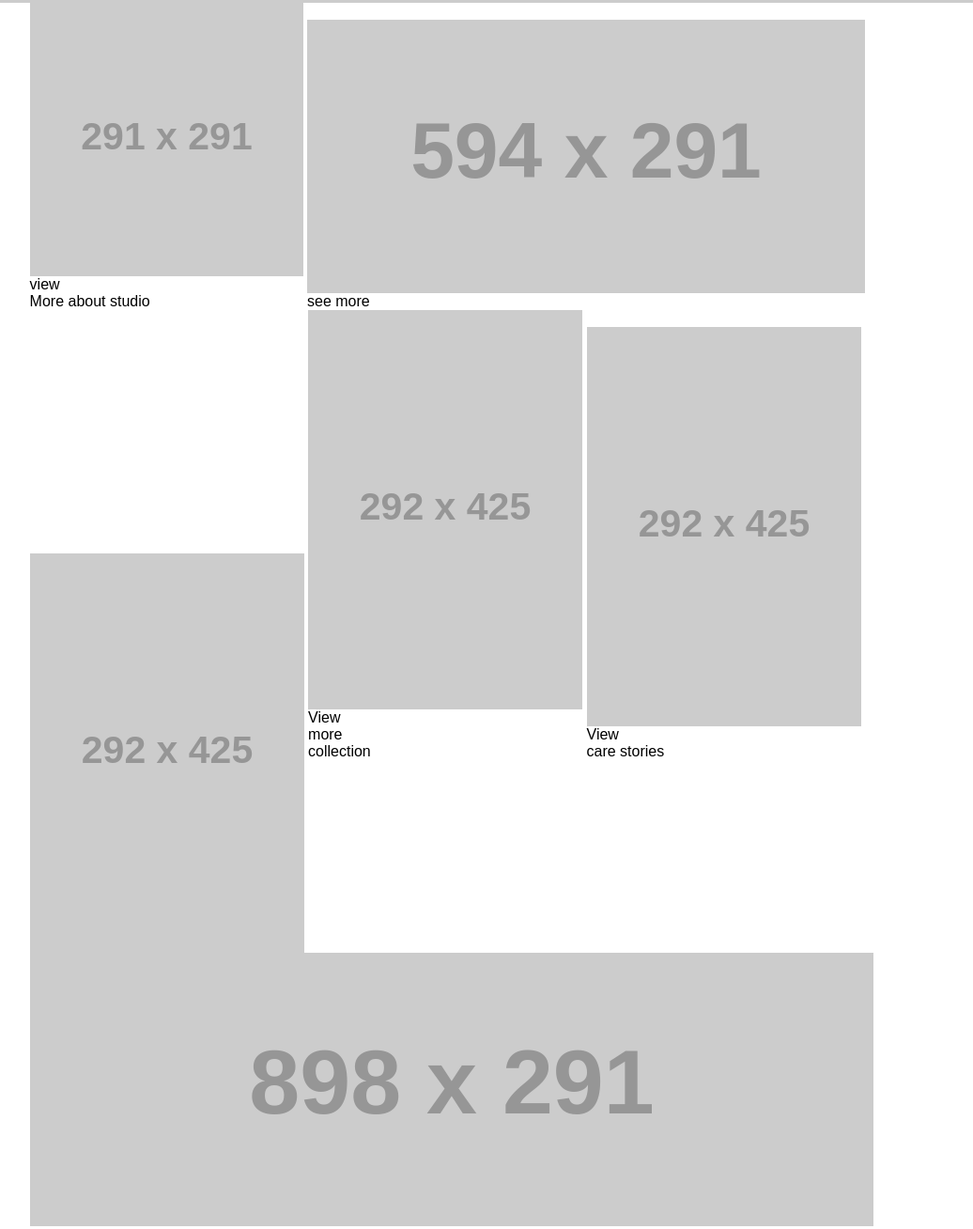
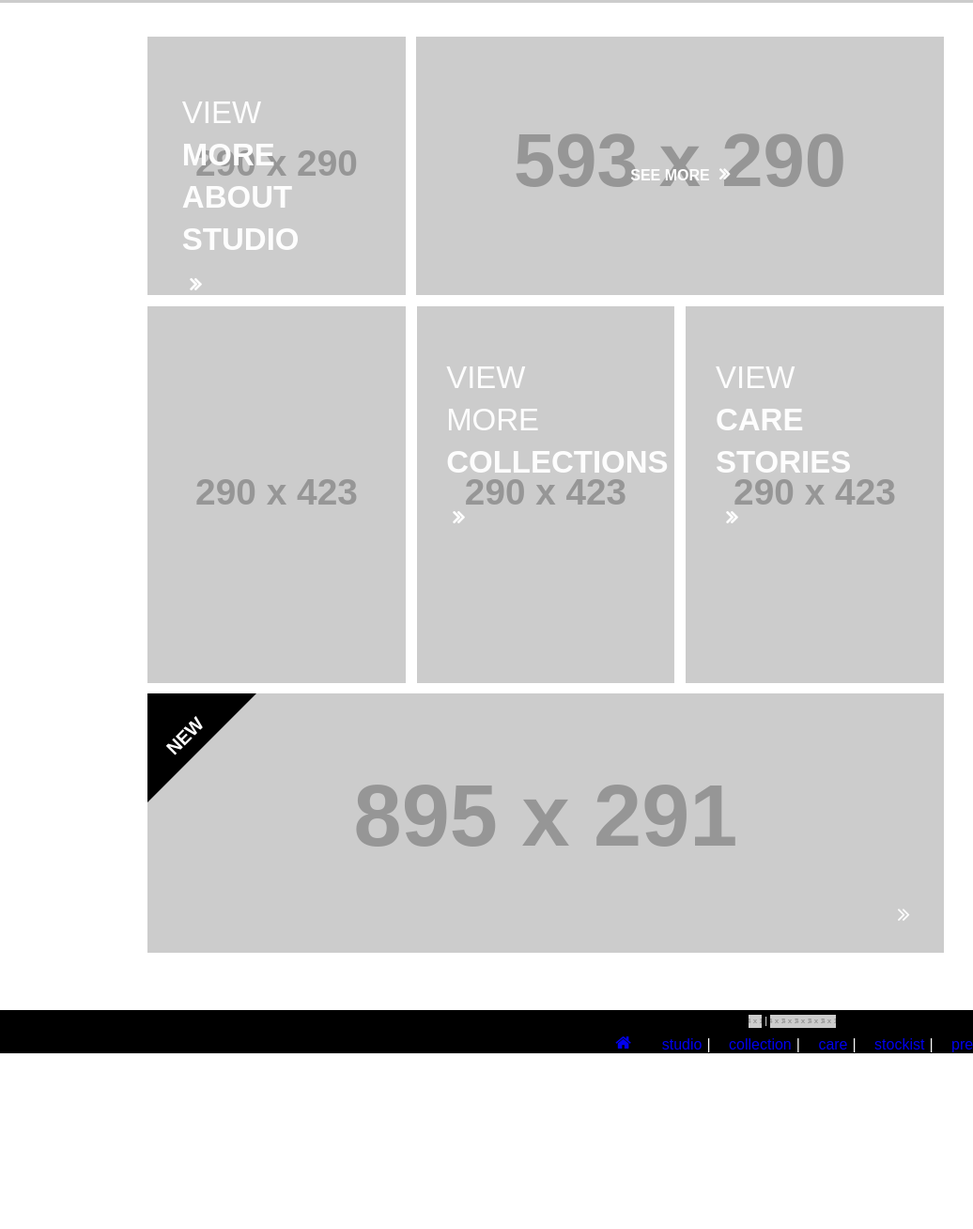
Before and after one commit to nitingaxioned/Caren-Template, a plain HTML site: page index.html in a window 1280 px wide. Shown: the part 610-1918 px from the top of the page at 94% size, without its empty margins (58-1094 px from the left). After the commit the page ends 1731 px from the top, so only its background shows below. Drawn offline with Linux system fonts and the light colour scheme; placeholder pictures from the web are drawn by us.

Commit message:
product List css created

```diff
--- a/assets/css/style.css
+++ b/assets/css/style.css
@@ -328,6 +328,133 @@ nav{ width: 60%; }
   right: 42.2vw;
 }
 
+.products .wrapper{ width: 66.3%; }
+
+.product-list{
+  transform: translateX(-1px);
+  margin: 36px 0 61px 0;
+  display: flex;
+  flex-wrap: wrap;
+  justify-content: space-between;
+}
+
+.product-details{
+  position: absolute;
+  top: 0;
+  width: 100%;
+  min-height: 100%;
+  text-transform: uppercase;
+  color: #fdfdfd;
+  cursor: pointer;
+}
+
+.product-details:hover{
+  color: #b11670;
+  background-color: rgba(0,0,0,0.3);
+}
+
+.product-half-width .product-details{ padding: 0 0 0 0; }
+
+.product-half-width p{
+  text-align: center;
+  margin: 22% 0 0 0;
+  font-weight: bold;
+}
+
+.product-half-width p::after{
+  content: "\2000\f101";
+  font-family: "FontAwesome";
+  font-size: 20px;
+}
+
+.product{
+  position: relative;
+  width: 32.40%;
+  margin: 0 1.34% 1.34% 0;
+  font-size: 33px;
+}
+
+.product-half-width{
+  width: 66.26%;
+  margin: 0 0 1.34% 0;
+  font-size: 16px;
+}
+
+.product:nth-last-of-type(2){ margin: 0 0 1.34% 0;}
+.product:nth-last-of-type(1){ margin: 0 0 0 0;}
+.product-full-width{ width: 100%; }
+.product-full-width:hover::after{ color: #b11670; }
+
+.product-full-width::after{
+  content: "\2000\f101";
+  font-family: "FontAwesome";
+  font-size: 23px;
+  position: absolute;
+  right: 4.3%;
+  bottom: 30px;
+  color: #fdfdfd;
+}
+
+.product-full-width::before{
+  content: "";
+  position: absolute;
+  top: 0;
+  left: 0;
+  width: 0;
+	height: 0;
+	border-left: 58px solid #000000;
+	border-right: 58px solid transparent;
+	border-top: 58px solid #000000;
+  border-bottom: 58px solid transparent;
+	font-size: 0;
+	line-height: 0;
+}
+
+.product-full-width p{
+  transform: rotate(-45deg);
+  display: inline-block;
+  position: absolute;
+  font-size: 20px;
+  top: 22px;
+  left: 17px;
+}
+
+.product p{
+  font-weight: 100;
+  padding: 0 5% 0 11.5%;
+  line-height: 45px;
+  position: relative;
+}
+
+.product-full-width .product-details p:first-of-type{ padding: 0 0 0 0; }
+.product-half-width .product-details p:first-of-type{ padding: 0 0 0 0; }
+.product:first-of-type p:first-of-type{ padding: 58px 11.5% 0 13.5%; }
+.product:first-of-type p{ padding: 0 5% 0 13.5%; }
+.product p:first-of-type{  padding: 53px 11.5% 0 11.5%; }
+.product p:last-of-type{ font-weight: 600; }
+
+.arrow-log::after{
+  content: "\f101";
+  font-family: "FontAwesome";
+  position: absolute;
+  font-size: 20px;
+  bottom: -59px;
+  font-size: 22px;
+}
+
+.product:first-of-type .arrow-log:nth-of-type(2):after{
+  left: 16.5%;
+  bottom: -48px;
+}
+
+.product:nth-of-type(4) .arrow-log::after{ left: 14%; }
+
+.arrow-log:last-of-type:after{
+  left: 15.5%;
+  bottom: -59px;
+}
+
+
 
 
 /*=================================
@@ -338,7 +465,7 @@ nav{ width: 60%; }
   footer styling starts here
 =================================*/
 
-
+footer{ background: #000000; }
 
 
 
--- a/index.html
+++ b/index.html
@@ -94,38 +94,38 @@
         <div class="wrapper">
           <ul class="product-list">
             <li class="product">
-              <img src="https://via.placeholder.com/291x291" alt="Product Image" class="product-image">
+              <img src="https://via.placeholder.com/290x290" alt="Product Image" class="product-image">
               <div class="product-details">
                 <p>view</p>
-                <P>More about studio</P>
+                <P class="arrow-log">More about studio</P>
               </div>
             </li>
             <li class="product product-half-width">
-              <img src="https://via.placeholder.com/594x291" alt="Product Image" class="product-image">
+              <img src="https://via.placeholder.com/593x290" alt="Product Image" class="product-image">
               <div class="product-details">
                 <p>see more</p>
               </div>
             </li>
             <li class="product">
-              <img src="https://via.placeholder.com/292x425" alt="Product Image" class="product-image quot">
+              <img src="https://via.placeholder.com/290x423" alt="Product Image" class="product-image quot">
             </li>
             <li class="product">
-              <img src="https://via.placeholder.com/292x425" alt="Product Image" class="product-image">
+              <img src="https://via.placeholder.com/290x423" alt="Product Image" class="product-image">
               <div class="product-details">
                 <p>View</p>
                 <p>more</p>
-                <p>collection</p>
+                <p class="arrow-log">collections</p>
               </div>
             </li>
             <li class="product">
-              <img src="https://via.placeholder.com/292x425" alt="Product Image" class="product-image">
+              <img src="https://via.placeholder.com/290x423" alt="Product Image" class="product-image">
               <div class="product-details">
                 <p>View</p>
-                <p>care stories</p>
+                <p class="arrow-log">care stories</p>
               </div>
             </li>
             <li class="product product-full-width">
-              <img src="https://via.placeholder.com/898x291" alt="Product Image" class="product-image">
+              <img src="https://via.placeholder.com/895x291" alt="Product Image" class="product-image">
               <div class="product-details">
                 <p>new</p>
               </div>
```
